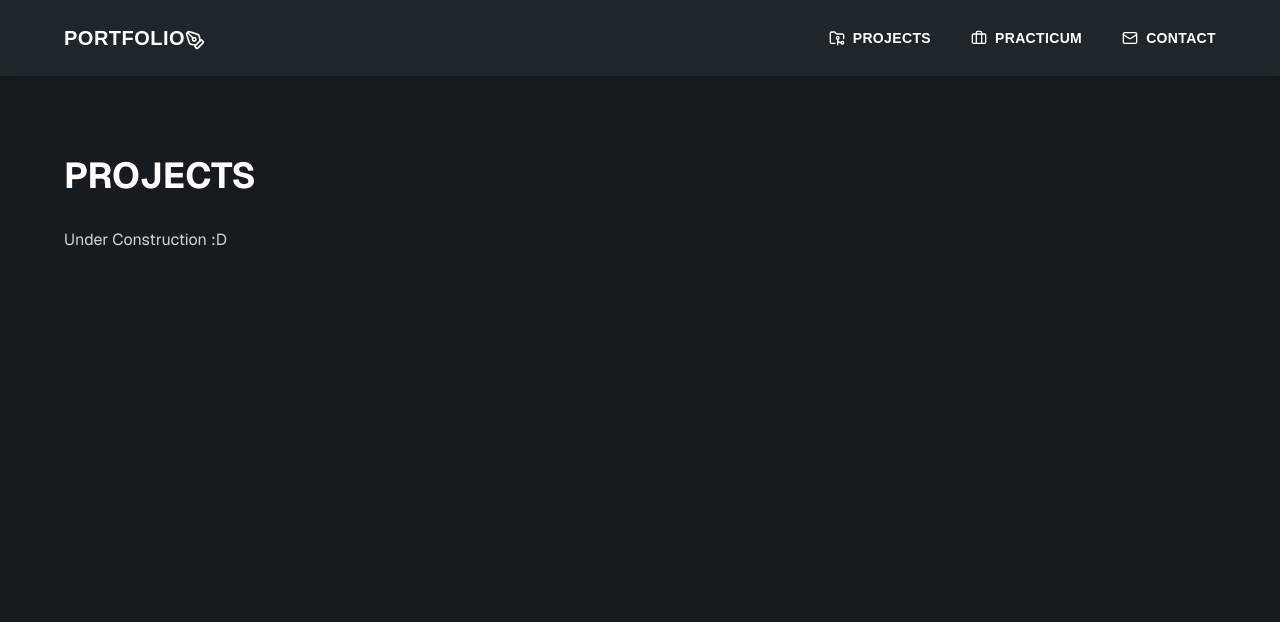
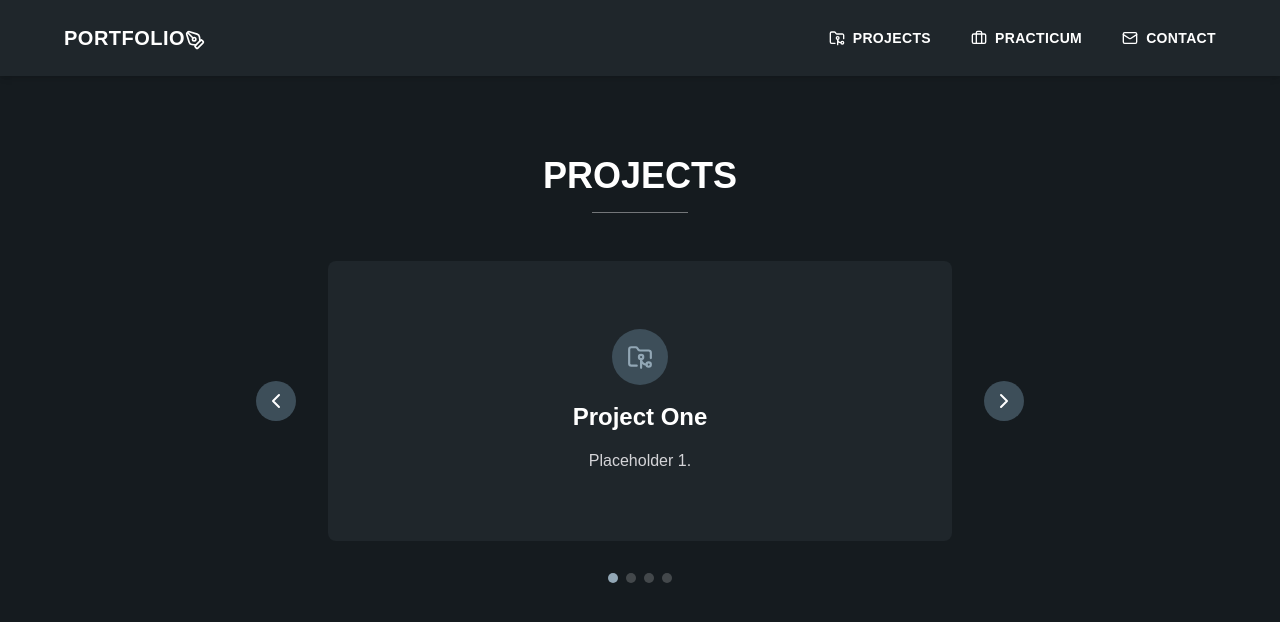
Before and after one commit to ToastyGoats-Git/lorenzo-portfolio, a Next.js app: page /projects in a window 1280 px wide. Shown: the top 622 px of the page. Built offline with nearby package versions, Linux system fonts and the light colour scheme.

Commit message:
Carousel Projects

```diff
--- a/app/projects/page.tsx
+++ b/app/projects/page.tsx
@@ -1,10 +1,102 @@
+"use client";
+
+import { useState } from "react";
+import { motion, AnimatePresence } from "framer-motion";
+import {
+  ChevronLeft,
+  ChevronRight,
+  FolderGit2,
+} from "lucide-react";
+
+const projects = [
+  {
+    title: "Project One",
+    description: "Placeholder 1.",
+  },
+  {
+    title: "Project Two",
+    description: "Placeholder 2.",
+  },
+  {
+    title: "Project Three",
+    description: "Placeholder 3.",
+  },
+  {
+    title: "Project Four",
+    description: "Placeholder 4.",
+  },
+];
+
 export default function Projects() {
+  const [index, setIndex] = useState(0);
+
+  const next = () => setIndex((prev) => (prev + 1) % projects.length);
+
+  const prev = () =>
+    setIndex((prev) => (prev - 1 + projects.length) % projects.length);
+
   return (
-    <div className="min-h-screen bg-[#151b1f] text-white font-sans px-16 py-20">
-      <h1 className="text-4xl font-bold mb-8">PROJECTS</h1>
-      <p className="text-zinc-300">
-        Under Construction :D
-      </p>
+    <div className="min-h-screen px-6 sm:px-8 md:px-16 py-12 sm:py-20 text-center">
+      <h1 className="text-4xl font-bold mb-4">PROJECTS</h1>
+
+      <div className="w-24 h-px bg-white/40 mx-auto mb-12"></div>
+
+      <div className="flex items-center justify-center gap-4 sm:gap-8 max-w-3xl mx-auto">
+        <button
+          onClick={prev}
+          className="p-2 rounded-full bg-[#3d4e59] hover:bg-[#92a7b5] transition-colors duration-300"
+          aria-label="Previous project"
+        >
+          <ChevronLeft size={24} />
+        </button>
+
+        <div className="w-full">
+          <AnimatePresence mode="wait">
+            <motion.div
+              key={index}
+              initial={{ opacity: 0, x: 40 }}
+              animate={{ opacity: 1, x: 0 }}
+              exit={{ opacity: 0, x: -40 }}
+              transition={{ duration: 0.3, ease: "easeOut" }}
+              className="bg-[#1f262b] rounded-lg p-10 flex flex-col items-center justify-center gap-4 min-h-[280px]"
+            >
+              <div className="w-14 h-14 rounded-full bg-[#3d4e59] flex items-center justify-center">
+                <FolderGit2 size={26} className="text-[#92a7b5]" />
+              </div>
+
+              <h2 className="text-2xl font-bold">
+                {projects[index].title}
+              </h2>
+
+              <p className="text-zinc-300 max-w-md">
+                {projects[index].description}
+              </p>
+            </motion.div>
+          </AnimatePresence>
+        </div>
+
+        <button
+          onClick={next}
+          className="p-2 rounded-full bg-[#3d4e59] hover:bg-[#92a7b5] transition-colors duration-300"
+          aria-label="Next project"
+        >
+          <ChevronRight size={24} />
+        </button>
+      </div>
+
+      {/* Dots indicator */}
+      <div className="flex justify-center gap-2 mt-8">
+        {projects.map((_, i) => (
+          <button
+            key={i}
+            onClick={() => setIndex(i)}
+            className={`w-2.5 h-2.5 rounded-full transition-colors duration-300 ${
+              i === index ? "bg-[#92a7b5]" : "bg-white/20"
+            }`}
+            aria-label={`Go to project ${i + 1}`}
+          />
+        ))}
+      </div>
     </div>
   );
 }
```
